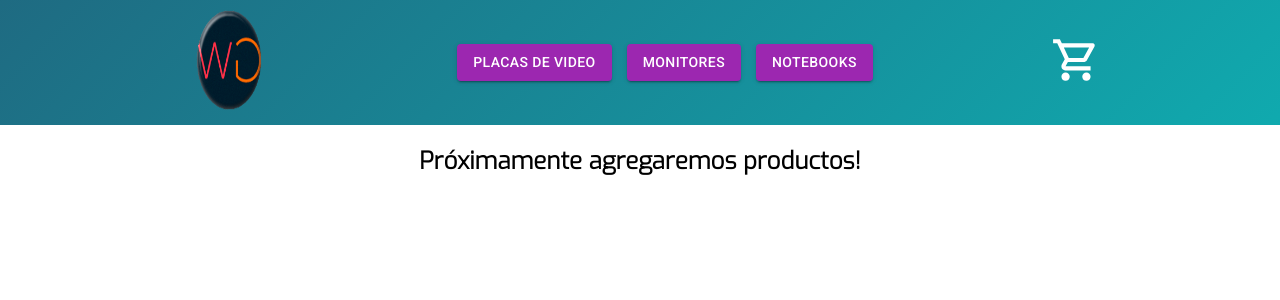
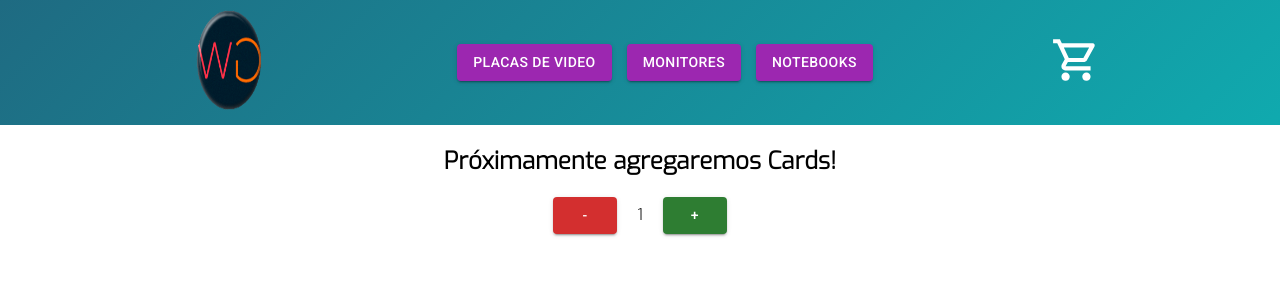
Before and after one commit to JordanGonzalez-Dev/Proyecto-React-JS, a React (Create React App) app: page / in a window 1280 px wide. Shown: the top 300 px of the page. Built offline with nearby package versions, Linux system fonts and the light colour scheme.

Commit message:
Desafío/Contador con botón

```diff
--- a/src/App.js
+++ b/src/App.js
@@ -6,7 +6,7 @@ function App() {
   return (
     <>
       <NavBar/>
-      <ItemListContainer texto="Próximamente agregaremos productos!"/>
+      <ItemListContainer texto="Próximamente agregaremos Cards!"/>
     </>
   );
 };
--- /dev/null
+++ b/src/components/ItemCount/ItemCount.css
@@ -0,0 +1,7 @@
+.spanBtn {
+    padding: 20px;
+}
+
+.divBtn {
+    padding: 20px;
+}
--- /dev/null
+++ b/src/components/ItemCount/ItemCount.js
@@ -0,0 +1,32 @@
+import React, { useState } from "react";
+import "./ItemCount.css"
+import Button from '@mui/material/Button';
+
+export const ItemCount = ({stock, initial}) => {
+    const [count, setCount] = useState(initial);
+
+    function add () {
+        if (count < stock) {
+            setCount (count + 1)
+        }
+    }
+
+    function subs () {
+        if (count > 0) {
+            setCount (count - 1)
+        }
+    }
+
+    function onAdd () {
+        console.log({count})
+    }
+
+    return (
+        <div className="divBtn">
+            <Button onClick={() => {subs(); onAdd();}} variant="contained" color="error" disabled={!count}>-</Button>
+            <span className="spanBtn">{count}</span>
+            <Button onClick={() => {add(); onAdd();}} variant="contained" color="success" disabled={count > stock-1}>+</Button>
+        </div>
+    )
+
+}
--- a/src/components/ItemListContainer/ItemListContainer.js
+++ b/src/components/ItemListContainer/ItemListContainer.js
@@ -1,4 +1,5 @@
 import React from "react";
+import { ItemCount } from "../ItemCount/ItemCount";
 import "./ItemListContainer.css";
 
 export const ItemListContainer = (props) => {
@@ -6,6 +7,7 @@ export const ItemListContainer = (props) => {
     return (
         <section className="text">
             <h1> {texto} </h1>
+            <ItemCount stock={6} initial={1}/>
         </section>
     );
 };
```
